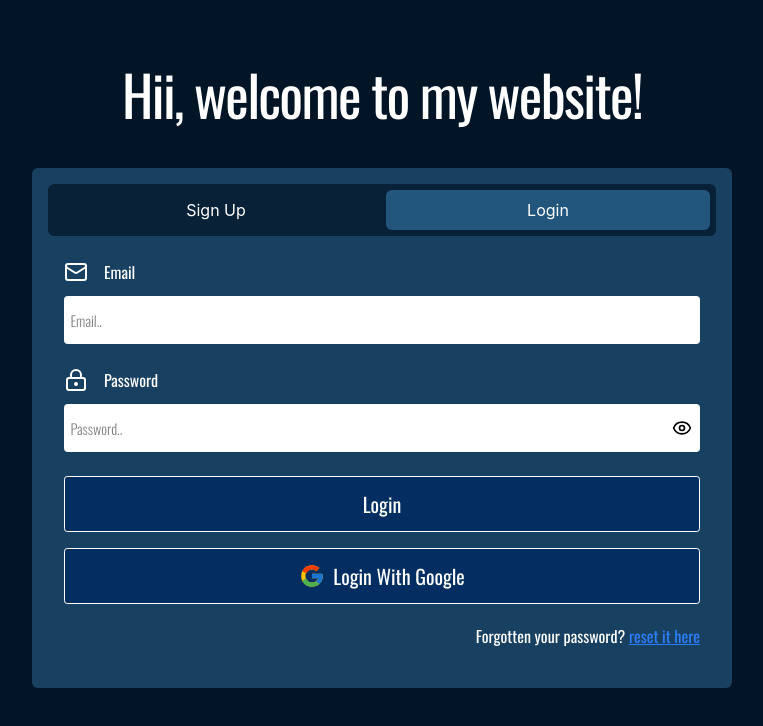
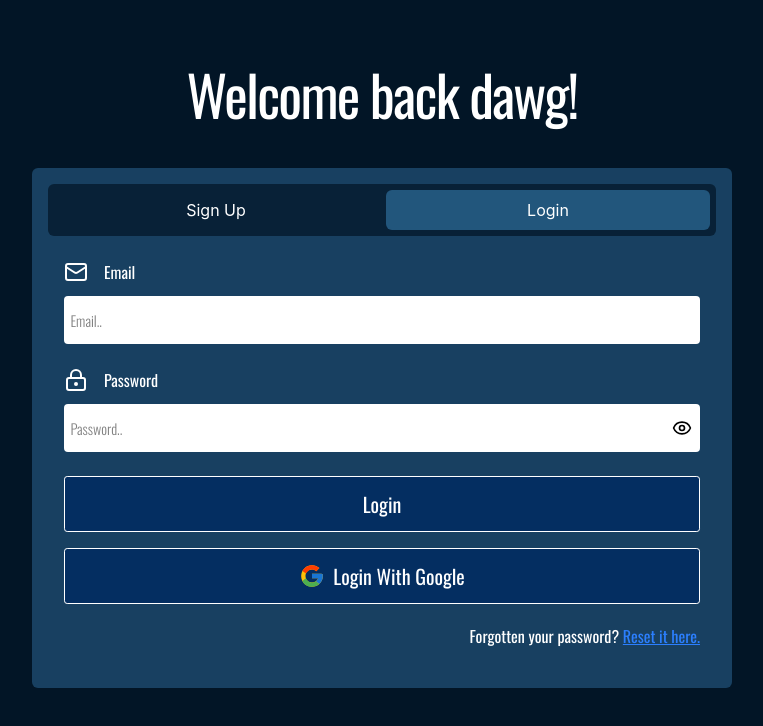
Before and after one commit to BulusHamnu/siwel-beat-ecommerce-application, a React (Vite) app in the folder front-end/: page /auth in a window 1280 px wide. Both pictures are taken after a click on the button "Login". Shown: the top 726 px of the page, without its empty margins (258-1021 px from the left). Built offline with nearby package versions, Linux system fonts and the light colour scheme; a web font is replaced by a local one.

Commit message:
Feat: updated auth page so we can read action param and set the panel based on action.

```diff
--- a/front-end/src/pages/auth.tsx
+++ b/front-end/src/pages/auth.tsx
@@ -2,6 +2,7 @@ import { motion } from "motion/react";
 import { useState } from "react";
 import { User2, Mail, LockKeyhole, Eye, EyeOff } from "lucide-react";
 import { FcGoogle } from "react-icons/fc";
+import { useSearchParams } from "react-router-dom";
 
 function TabBtn({
   placeholder,
@@ -234,7 +235,7 @@ function LoginPanel() {
         <p className="whitespace-nowrap">
           Forgotten your password?{" "}
           <a className="text-blue-500 underline" href="#">
-            reset it here
+            Reset it here.
           </a>
         </p>
       </span>
@@ -244,11 +245,21 @@ function LoginPanel() {
 
 /* Auth page */
 function Auth() {
-  const [activeTab, setActiveTab] = useState("signup");
+  const [searchParams] = useSearchParams();
+  const action = searchParams.get("action");
+
+  const [activeTab, setActiveTab] = useState(() => {
+    return action === "login" ? "login" : "signup";
+  });
 
   return (
     <main style={{ paddingTop: "20px" }} className="text-white p-2.5">
-      <h1>Hii, welcome to my website!</h1>
+      {activeTab === "signup" ? (
+        <h1>Hii, welcome to my website!</h1>
+      ) : (
+        <h1>Welcome back dawg!</h1>
+      )}
+
       <div className="bg-[rgba(46,109,155,0.5)] max-w-175 mx-auto rounded-md px-2 py-4 md:p-4">
         <div className="bg-[rgba(2,21,38,0.7)] max-w-175 mx-auto rounded-md grid grid-cols-2 items-center gap-2 p-1.5">
           <TabBtn
```
